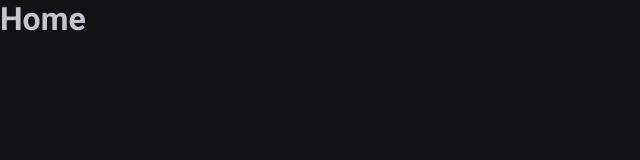
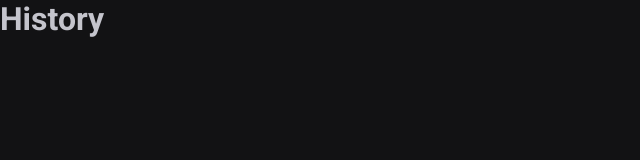
Before and after one commit to santanaIgot/ignite-timer, a React (Vite) app: page /history in a window 1280 px wide. Shown: the top 160 px of the page, without its empty margins (0-640 px from the left). Built offline with nearby package versions, Linux system fonts and the light colour scheme.

Commit message:
[fix] - fix home and history

```diff
--- a/src/pages/History.tsx
+++ b/src/pages/History.tsx
@@ -1,3 +1,9 @@
+
+
 export function History() {
-    return <h1>Home</h1>
+    return (
+        <div className="">
+            <h1>History</h1>
+        </div>
+    )
 }
--- a/src/pages/home.tsx
+++ b/src/pages/home.tsx
@@ -1,3 +1,12 @@
+
+
+
 export function Home() {
-    return <h1>Home</h1>
+
+    return (
+        <>
+
+            <h1>HOME</h1>
+        </>
+    )
 }
```
